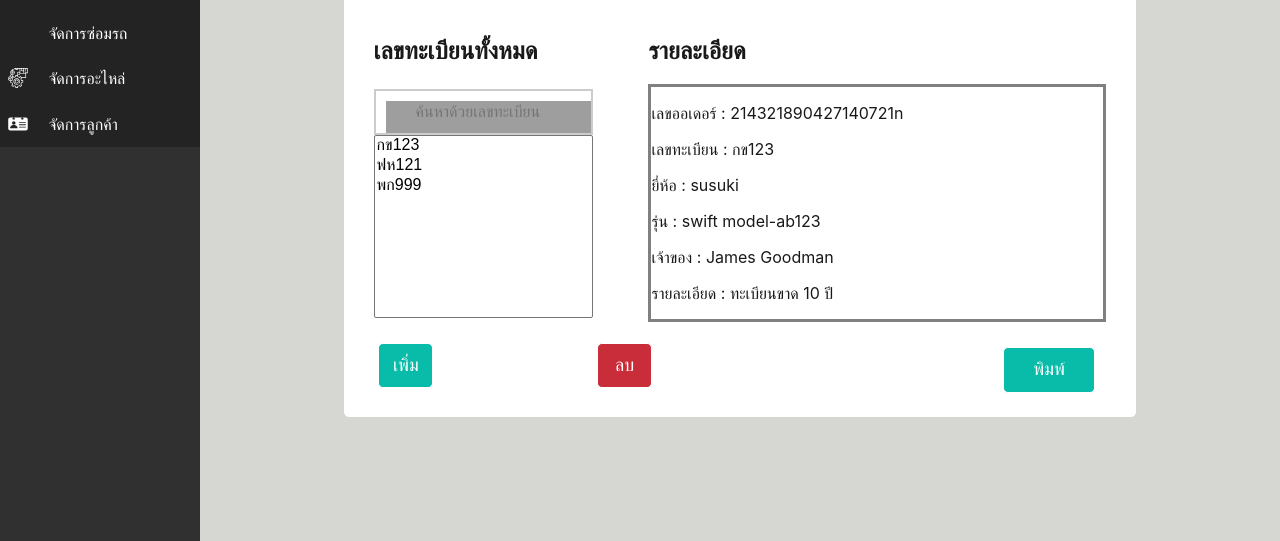
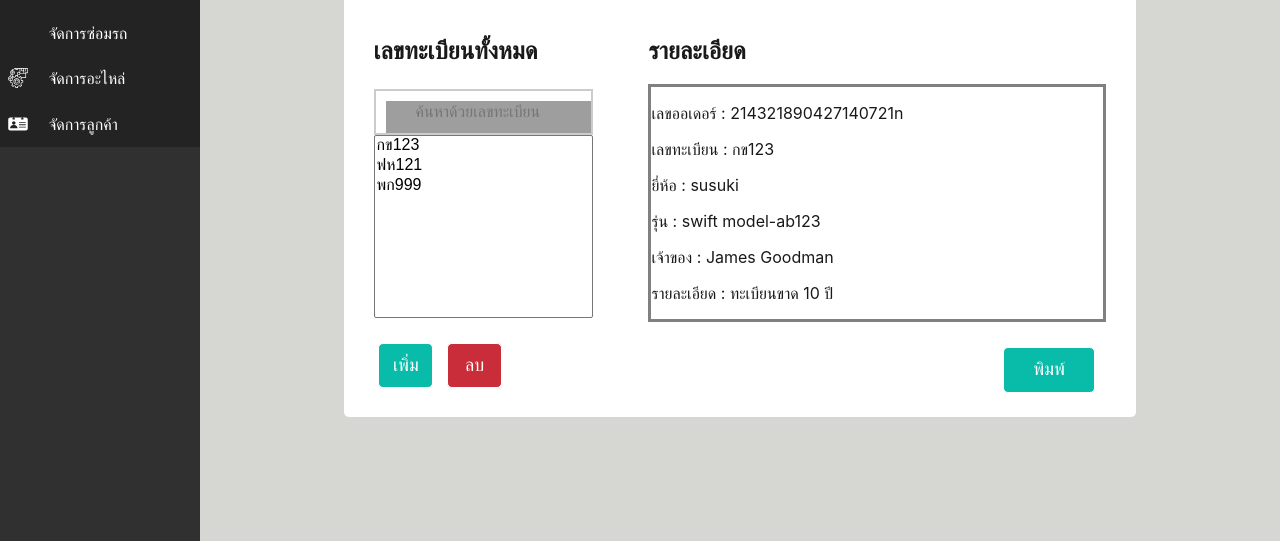
Before and after one commit to mikesmikey/autosale-retro, a plain HTML site: page client/plate_license.html in a window 1280 px wide. Shown: the part 259-800 px from the top of the page. Drawn offline with Linux system fonts and the light colour scheme; grey boxes are pictures that could not be loaded.

Commit message:
fix css customer.css

```diff
--- a/client/plate_license.html
+++ b/client/plate_license.html
@@ -160,7 +160,7 @@
                                         <button type="button"
                                             class="button is-width80  is-round is-2 is-oros">เพิ่ม</button>
                                     </div>
-                                    <div class="column is-2 margin-left">
+                                    <div class="column is-2 margin-left150">
                                         <button type="button"
                                             class="button margin-left-x is-width80 is-round is-2  is-yentafo">ลบ</button>
                                     </div>
```
